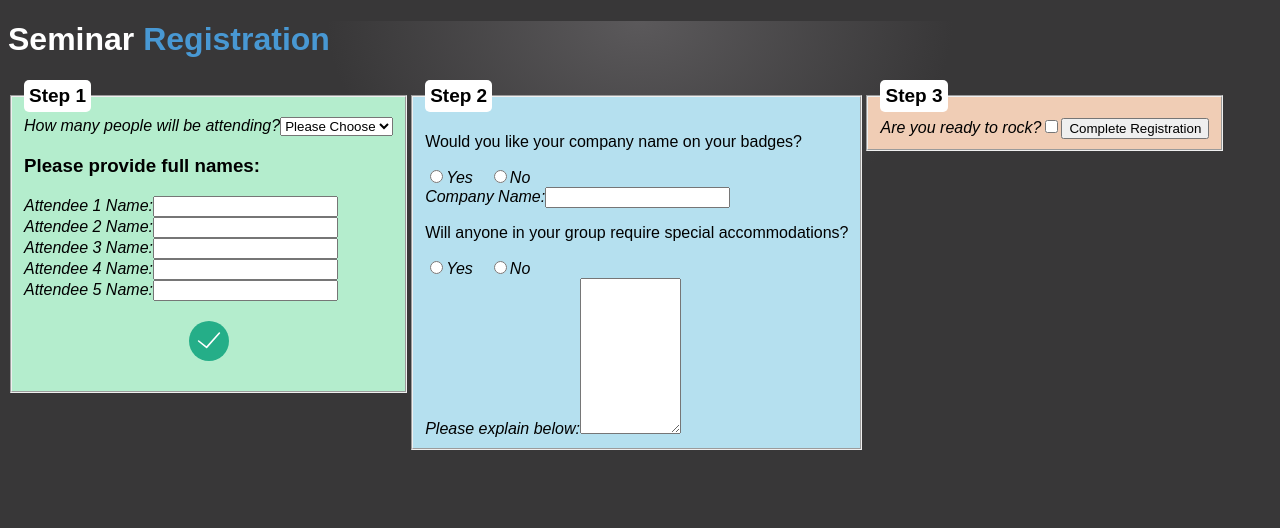
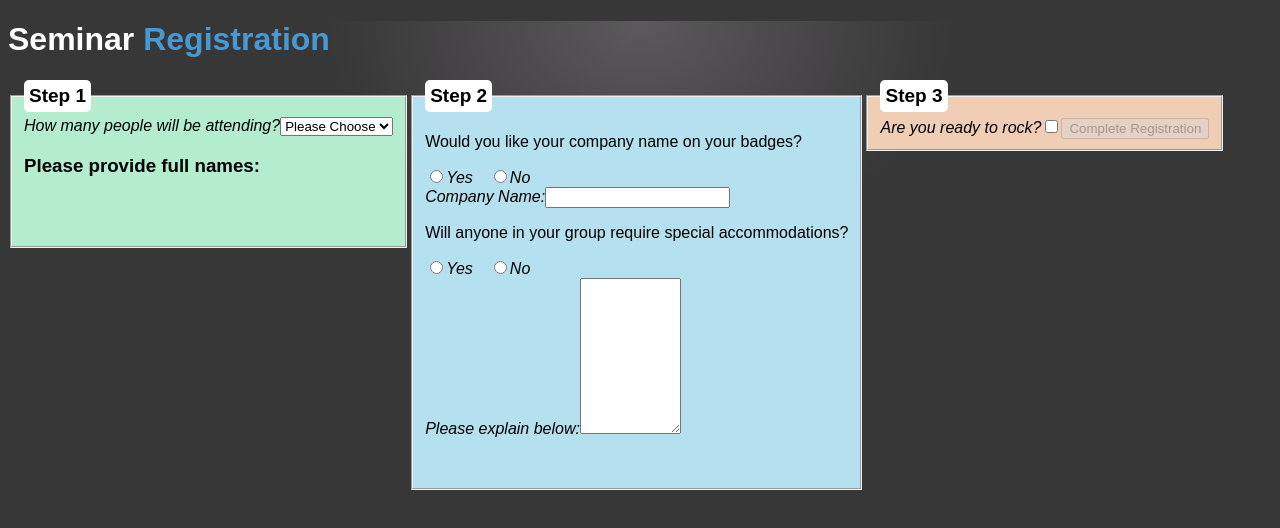
Before and after one commit to devcastoro/test-frontend-reactjs-seminar-registration, a React (Create React App) app: page / in a window 1280 px wide. Shown: the top 528 px of the page. Built offline with nearby package versions, Linux system fonts and the light colour scheme.

Commit message:
Step1 is now working with state changement and value validation

```diff
--- a/src/App.js
+++ b/src/App.js
@@ -1,21 +1,83 @@
 import React from 'react';
-import logo from './logo.svg';
 import './App.scss';
 import Step1 from "./components/Step1";
 import Step2 from "./components/Step2";
 import Step3 from "./components/Step3";
 
-function App() {
+class App extends React.Component {
+
+    constructor(props) {
+        super(props);
+        this.state = {
+            people: 0,
+            peopleNames: {
+                0: '',
+                1: '',
+                2: '',
+                3: '',
+                4: '',
+            },
+
+            nameBadge: null,
+            companyName: null,
+            specialAccomodation: null,
+            specialAccomodationReason: null,
+
+            readyToRock: null,
+
+            step1Validation: false,
+            step2Validation: false,
+            step3Validation: false,
+        };
+
+        this.handleChange = this.handleChange.bind(this);
+        this.handlePeopleChange = this.handlePeopleChange.bind(this);
+        this.validation = this.validation.bind(this);
+    }
+
+    handleChange(event) {
+        const target = event.target;
+        const value = target.value;
+        const name = target.name;
+
+        this.setState({[name]: value},(updatedState) => {this.validation()});
+    }
+
+    handlePeopleChange(value, position) {
+
+        this.setState({
+            peopleNames: {...this.state.peopleNames, [position]: value}
+        }, (updatedState) => {this.validation()});
+    }
+
+    validation() {
+
+        // step 1
+        let step1Errors = [];
+        for (let i=0; i < this.state.people; i++) {
+
+            if (this.state.peopleNames[i] === '') {
+                step1Errors.push('missingName');
+            }
+        }
+
+        this.setState({step1Validation: (step1Errors.length === 0)})
+    }
+
+    render() {
+
         return (
             <div id="page-wrap">
                 <h1>Seminar <span>Registration</span></h1>
                 <form action="#" method="post">
-            <Step1/>
-            <Step2/>
-            <Step3/>
+                    <Step1 handleChange={this.handleChange} handlePeopleChange={this.handlePeopleChange} state={this.state}/>
+                    <Step2 handleChange={this.handleChange} state={this.state} />
+                    <Step3 handleChange={this.handleChange} state={this.state} />
                 </form>
             </div>
         );
     }
 
+}
+
 export default App;
--- a/src/App.scss
+++ b/src/App.scss
@@ -42,8 +42,14 @@ label {
   justify-content: center;
   padding: 20px 0;
 
-  >img {
+  .resultIcon {
     margin: auto;
-    height: 40px;
+    height: 0px;
+    transition: height 0.3s;
+
+    &.active {
+      height: 40px;
+    }
+
   }
 }
--- a/src/components/Step1.js
+++ b/src/components/Step1.js
@@ -1,58 +1,43 @@
 import React from 'react';
 import success from '../success.svg';
 
-function Step1() {
+function Step1(props) {
     return (
-
         <fieldset id="step_1">
             <legend>Step 1</legend>
             <label htmlFor="num_attendees">
                 How many people will be attending?
             </label>
-            <select id="num_attendees">
-                <option id="opt_0" value="0">Please Choose</option>
-                <option id="opt_1" value="1">1</option>
-                <option id="opt_2" value="2">2</option>
-                <option id="opt_3" value="3">3</option>
-                <option id="opt_4" value="4">4</option>
-                <option id="opt_5" value="5">5</option>
+            <select id="num_attendees" name={'people'} onChange={(e) => {props.handleChange(e)}} >
+                <option value="0">Please Choose</option>
+                <option value="1">1</option>
+                <option value="2">2</option>
+                <option value="3">3</option>
+                <option value="4">4</option>
+                <option value="5">5</option>
             </select>
             <br />
             <div id="attendee_container">
-                <div id="attendee_1_wrap">
-                    <h3>Please provide full names:</h3>
-                    <label htmlFor="name_attendee_1">
-                        Attendee 1 Name:
-                    </label>
-                    <input type="text" id="name_attendee_1" />
+
+                <h3>Please provide full names:</h3>
+
+                {Array.from(Array(parseInt(props.state.people)), (e, i) => {
+                    return <div key={i}>
+                            <label htmlFor="name_attendee_1">
+                                Attendee {i} Name:
+                            </label>
+                            <input type="text" name={'peopleName'} onChange={(e) => {props.handlePeopleChange(e.target.value, i)}} />
+                           </div>
+                })}
+
+                <div className="resultContainer">
+                    <img
+                        src={success}
+                        alt={'success'}
+                        className={'resultIcon ' + (props.state.step1Validation === true ? 'active' : '')}
+                    />
                 </div>
-                <div id="attendee_2_wrap">
-                    <label htmlFor="name_attendee_2">
-                        Attendee 2 Name:
-                    </label>
-                    <input type="text" id="name_attendee_2" />
-                </div>
-                <div id="attendee_3_wrap">
-                    <label htmlFor="name_attendee_3">
-                        Attendee 3 Name:
-                    </label>
-                    <input type="text" id="name_attendee_3" />
-                </div>
-                <div id="attendee_4_wrap">
-                    <label htmlFor="name_attendee_4">
-                        Attendee 4 Name:
-                    </label>
-                    <input type="text" id="name_attendee_4" />
-                </div>
-                <div id="attendee_5_wrap">
-                    <label htmlFor="name_attendee_5">
-                        Attendee 5 Name:
-                    </label>
-                    <input type="text" id="name_attendee_5" />
-                </div>
-                <div className="resultContainer">
-                    <img src={success} alt={'success'} />
-                </div>
+
             </div>
         </fieldset>
     );
--- a/src/components/Step2.js
+++ b/src/components/Step2.js
@@ -1,6 +1,7 @@
 import React from 'react';
+import success from "../success.svg";
 
-function Step2() {
+function Step2(props) {
     return (
 
         <fieldset id="step_2">
@@ -35,6 +36,13 @@ function Step2() {
                 </label>
                 <textarea rows="10" cols="10" id="special_accomodations_text"/>
             </div>
+            <div className="resultContainer">
+                <img
+                    src={success}
+                    alt={'success'}
+                    className={'resultIcon ' + (props.state.step2Validation === true ? 'active' : '')}
+                />
+            </div>
         </fieldset>
     );
 }
--- a/src/components/Step3.js
+++ b/src/components/Step3.js
@@ -1,6 +1,6 @@
 import React from 'react';
 
-function Step3() {
+function Step3(props) {
     return (
 
         <fieldset id="step_3">
@@ -9,7 +9,7 @@ function Step3() {
                 Are you ready to rock?
             </label>
             <input type="checkbox" id="rock" />
-            <input type="submit" id="submit_button" value="Complete Registration" />
+            <input type="submit" id="submit_button" value="Complete Registration" disabled={(!props.state.step3Validation)} />
         </fieldset>
     );
 }
```
Lines whose indentation alone changed are shown as unchanged.
